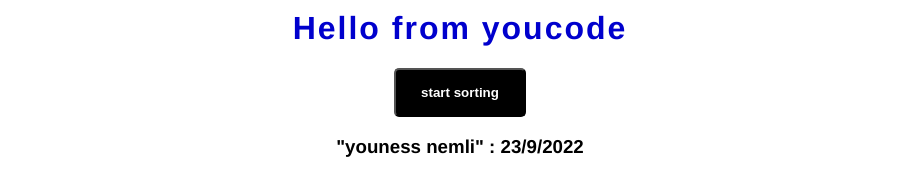
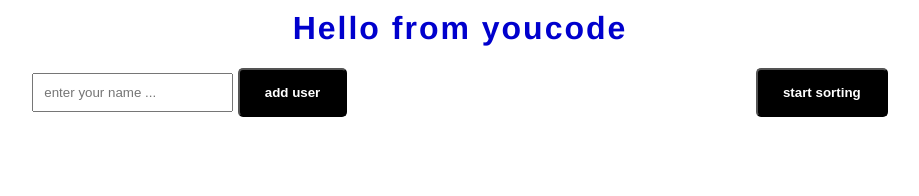
Before and after one commit to ghrabla/Random-Watch-Subject-Draw-JS, a website: page index.html in a window 1280 px wide. Both pictures are taken after a click on the button "start sorting". Shown: the whole page, without its empty margins (180-1099 px from the left). Drawn offline with nearby package versions, Linux system fonts and the light colour scheme; some packages are replaced by stand-ins of ours; no server answers; a script that the page names is missing.

Commit message:
last step

```diff
--- a/index.html
+++ b/index.html
@@ -14,8 +14,14 @@
   </template>
    <div>
        <h1> Hello from youcode </h1>
-      <div class="btn-start" >
+       <div class="btn-start" >
+       <div class="btn-inp">
+        <div>
+          <input type="text" placeholder="enter your name ..." value="" id="inp-name">
+          <button onclick="adduser()">add user</button>
+        </div>
         <button id="mybtn" data-swal-template='#my-template' onclick="remind()">start sorting</button>
+       </div>
         <h3 id="table"></h3>
         <h4></h4>
       </div>
@@ -24,7 +30,7 @@
 
 
 </body>
-<!-- <script src="https://cdn.jsdelivr.net/npm/axios/dist/axios.min.js"></script> -->
+<script src="https://cdn.jsdelivr.net/npm/axios/dist/axios.min.js"></script>
 <script src="//cdn.jsdelivr.net/npm/sweetalert2@11"></script>
 <script src="main.js"></script>
 </html>
--- a/main.js
+++ b/main.js
@@ -1,4 +1,4 @@
-fetch("./students.json")
+fetch("http://localhost:3000/student")
 .then(response => response.json())
 .then(data => {
     let arr = data;
@@ -15,7 +15,7 @@ localStorage.setItem("year",day.getFullYear())
 
 
 
-function remind(){
+async function remind(){
 
     let alldata = JSON.parse(localStorage.getItem("arrobj"));
 
@@ -43,6 +43,7 @@ function remind(){
 
     let randnum = Math.floor(alldata.length * Math.random());
     let displaydat = JSON.stringify(alldata[randnum].name)+ " : " + pre_date;
+   const sendsort = await axios.post('http://localhost:3000/sortedstudent', { id: "", name: alldata[randnum].name , date:pre_date });
     // for (let index = 0; index < alldata.length; index++) {
 
     // }
@@ -94,3 +95,19 @@ function remind(){
 
 
 }
+
+
+
+
+async function adduser(){
+     var x = document.getElementById("inp-name").value;
+     if(x==""){
+         alert("please enter valid name")
+     }else{
+
+         const result = await axios.post('http://localhost:3000/student', { id: "", name: x });
+         alert("we added one")
+        }
+
+        x.value=""
+}
--- a/students.json
+++ b/students.json
@@ -1,50 +1,24 @@
-[
+{
+  "student": [
     {
-        "id" : 0,
-        "name": "amine lahmami"
+      "id": 1,
+      "name": "ayoub bsd"
     },
     {
-        "id" : 1,
-        "name": "kamal Rhrabla"
+      "id": 2,
+      "name": "kamal ghrabla"
+    }
+  ],
+  "sortedstudent": [
+    {
+      "id": 1,
+      "name": "ayoub bsd",
+      "date": "23/9/2022"
     },
     {
-        "id" : 2,
-        "name": "abdelhak elaachari"
-    },
-    {
-        "id" : 3,
-        "name": "Mohammed ait gaba"
-    },
-    {
-        "id" : 4,
-        "name": "ayoub basidi"
-    },
-    {
-        "id" : 5,
-        "name": "jawad doufare"
-    },
-    {
-        "id" : 6,
-        "name": "reda daalabi"
-    },
-    {
-        "id" : 7,
-        "name": "youness nemli"
-    },
-    {
-        "id" : 8,
-        "name": "ayoub elgountari"
-    },
-    {
-        "id" : 9,
-        "name": "amine hatim"
-    },
-    {
-        "id" : 10,
-        "name": "abdellah atguiri"
-    },
-    {
-        "id" : 11,
-        "name": "Hala ziani"
+      "id": 2,
+      "name": "kamal ghrabla",
+      "date": "26/9/2022"
     }
-]
+  ]
+}
--- a/style.css
+++ b/style.css
@@ -39,3 +39,13 @@ li{
     list-style: none;
     margin-bottom: 15px;
 }
+
+input{
+    align-items: center;
+    padding: 10px;
+}
+
+.btn-inp{
+    display: flex;
+    justify-content: space-around;
+}
```
Also changed, not shown: package.json (added, +19 -0 lines), sorted.json (deleted).
